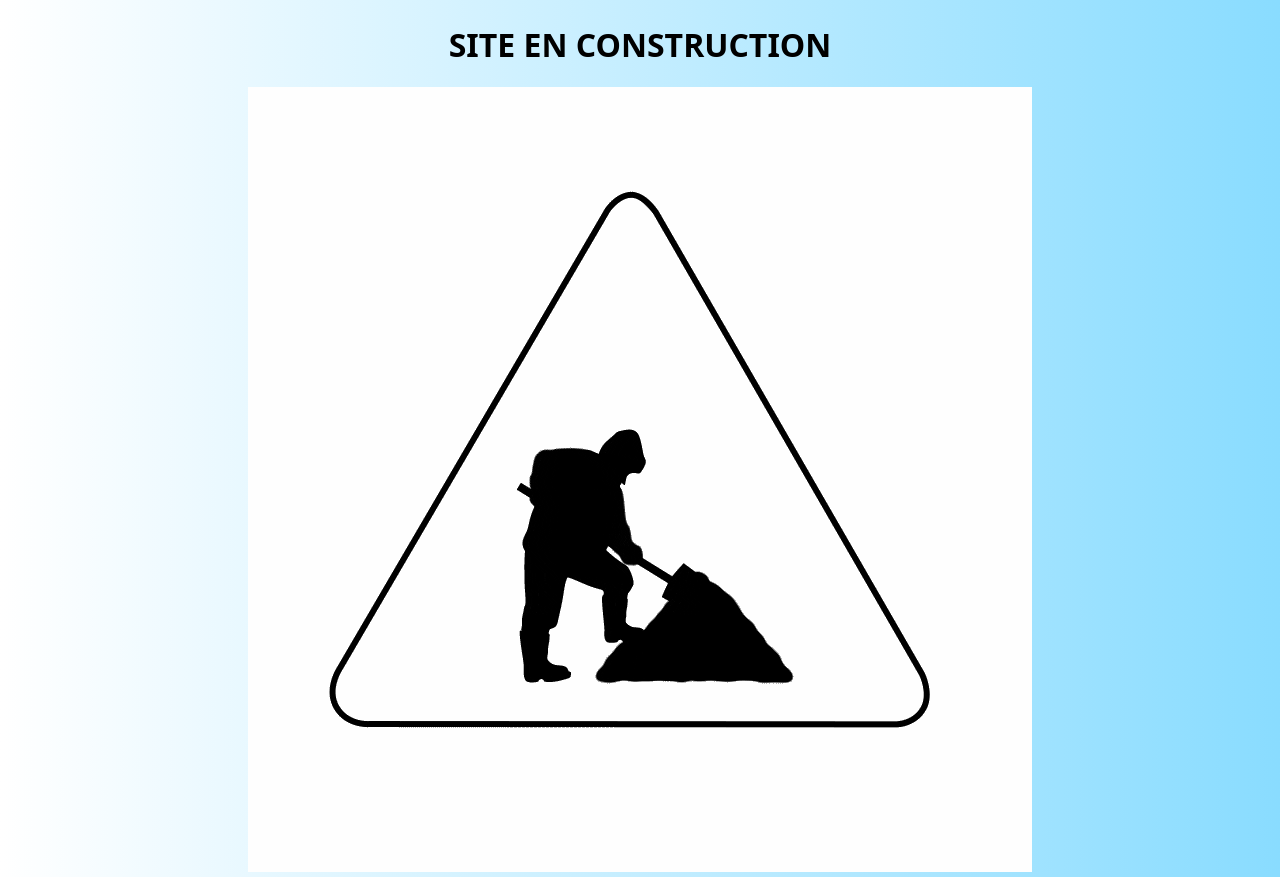
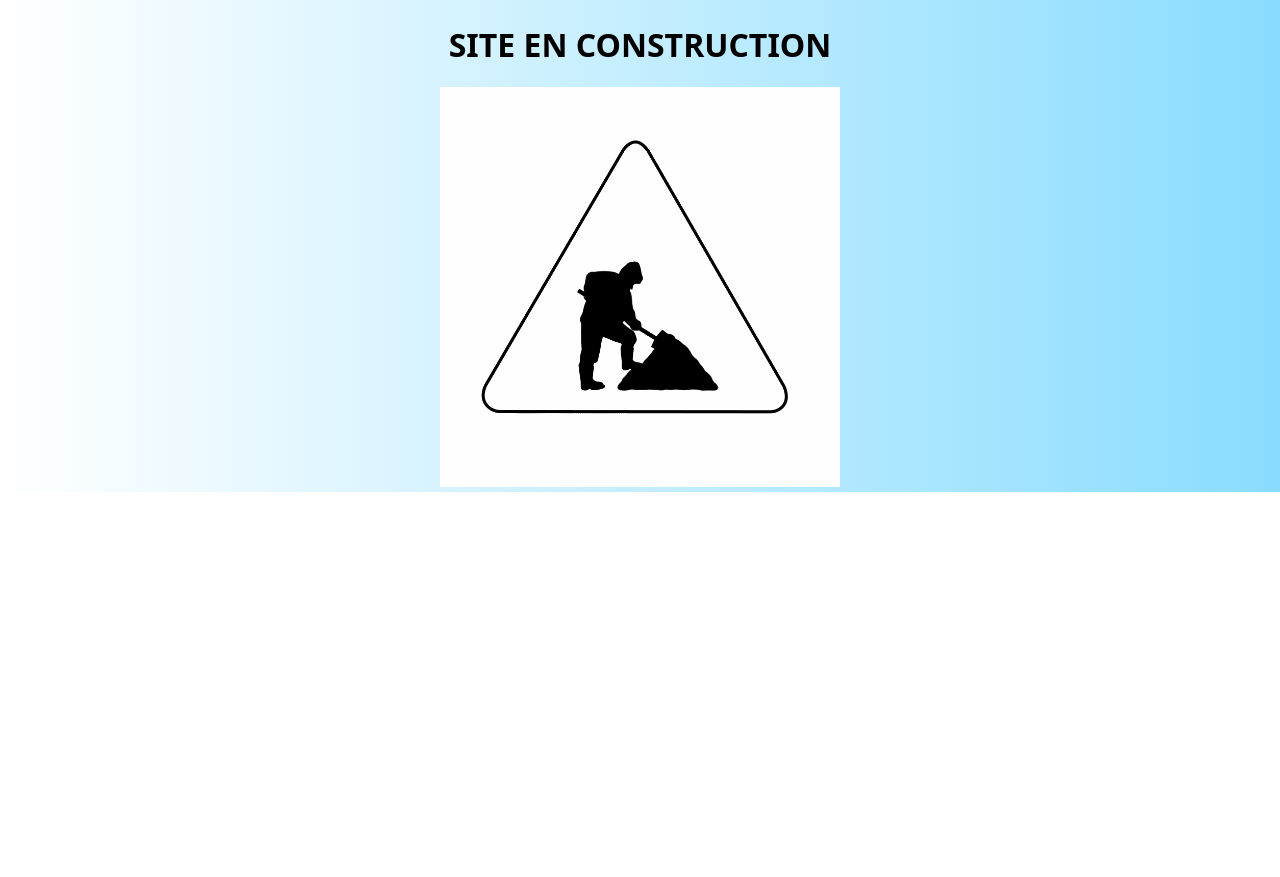
Before and after one commit to M1N00/arcenciel, a plain HTML site: page index.html in a window 1280 px wide. Shown: the part 4411-5288 px from the top of the page. After the commit the page ends 4903 px from the top, so only its background shows below. Drawn offline with Linux system fonts and the light colour scheme.

Commit message:
Add files via upload

```diff
--- a/index.html
+++ b/index.html
@@ -243,7 +243,7 @@
 
 
     <h1>SITE EN CONSTRUCTION</h1>
-    <img src="enconstruction.gif">
+    <img src="enconstruction.gif" height="50%">
 
 </body>
 
```
